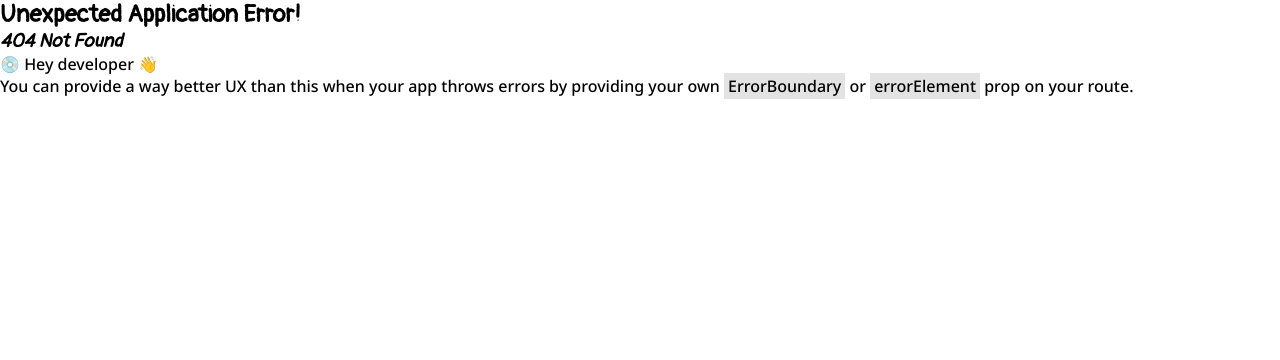
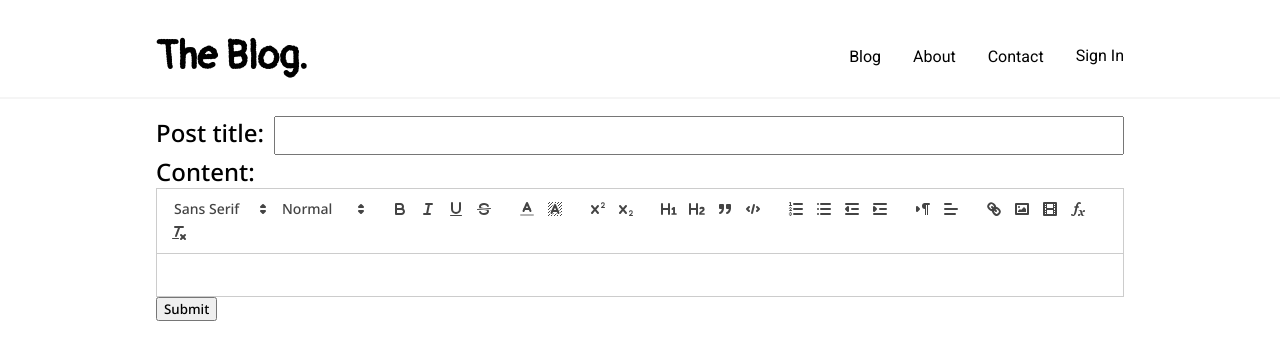
Before and after one commit to kjai139/blogApi, a React (Create React App) app in the folder frontend/: page /dashboard/1/create-post in a window 1280 px wide. Before the commit this address had no page. Shown: the top 360 px of the page. Built offline with nearby package versions, Linux system fonts and the light colour scheme; no server answers.

Commit message:
quill setup

```diff
--- /dev/null
+++ b/frontend/src/components/forms/CreatePost.js
@@ -0,0 +1,61 @@
+import React, { useState, useRef } from "react";
+import ReactQuill from "react-quill";
+import 'react-quill/dist/quill.snow.css'
+
+const CreatePost = () => {
+    const [content, setContent] = useState('')
+    const quillRef = useRef(null)
+
+    const [isSubmitted, setIsSubmitted] = useState(false)
+
+    const toolbarOptions =  [
+        [{ 'font': [] }, { 'size': [] }],
+        [ 'bold', 'italic', 'underline', 'strike' ],
+        [{ 'color': [] }, { 'background': [] }],
+        [{ 'script': 'super' }, { 'script': 'sub' }],
+        [{ 'header': '1' }, { 'header': '2' }, 'blockquote', 'code-block' ],
+        [{ 'list': 'ordered' }, { 'list': 'bullet'}, { 'indent': '-1' }, { 'indent': '+1' }],
+        [ 'direction', { 'align': [] }],
+        [ 'link', 'image', 'video', 'formula' ],
+        [ 'clean' ]
+    ]
+
+    const onSubmit = (e) => {
+        e.preventDefault()
+        const delta = quillRef.current.getEditor().getContents()
+        console.log(delta)
+    }
+
+    return (
+        <div>
+        <form onSubmit={onSubmit}>
+            <div style={{
+                display:'flex',
+                gap:'10px',
+                fontSize:'1.5rem'
+
+            }}>
+            <label htmlFor="post-title">Post title:</label>
+            <input type="text" id="post-title" style={{
+                flex:'1',
+                fontSize:'1.5rem'
+            }}></input>
+            </div>
+            <div>
+            <label style={{
+                fontSize:'1.5rem'
+            }}>Content:</label>
+            <ReactQuill ref={quillRef} value={content} onChange={setContent} theme="snow" modules={{
+                toolbar:toolbarOptions
+            }}></ReactQuill>
+            </div>
+            <div>
+                <button>Submit</button>
+            </div>
+        </form>
+
+        </div>
+    )
+}
+
+export default CreatePost
--- /dev/null
+++ b/frontend/src/components/pages/CreatePostPage.js
@@ -0,0 +1,14 @@
+import React from "react";
+import CreatePost from "../forms/CreatePost";
+
+
+const CreatePostPage = () => {
+    return (
+        <div>
+            <CreatePost></CreatePost>
+        </div>
+    )
+}
+
+
+export default CreatePostPage
--- a/frontend/src/components/pages/DashboardPage.js
+++ b/frontend/src/components/pages/DashboardPage.js
@@ -18,7 +18,7 @@ const DashBoard = () => {
         <div>
             <span>User dashboard</span>
             <div>
-                <button>Create Post</button>
+                <button onClick={() => navigate('./create-post')}>Create Post</button>
             </div>
             <div>
                 <span>Posts display</span>
--- a/frontend/src/index.js
+++ b/frontend/src/index.js
@@ -7,6 +7,7 @@ import '../src/styles/App.css'
 import {createBrowserRouter, RouterProvider} from 'react-router-dom'
 import DashBoard from './components/pages/DashboardPage';
 import HomePage from './components/pages/HomePage';
+import CreatePostPage from './components/pages/CreatePostPage';
 
 const router = createBrowserRouter([
   {
@@ -16,6 +17,10 @@ const router = createBrowserRouter([
   {
     path:'/dashboard/:id',
     element: <App><DashBoard></DashBoard></App>
+  },
+  {
+    path:'/dashboard/:id/create-post',
+    element: <App><CreatePostPage></CreatePostPage></App>
   }
 ])
 
```
Also changed, not shown: frontend/src/components/forms/QuillEditor.js (renamed from frontend/src/components/modals/QuillEditor.js).
